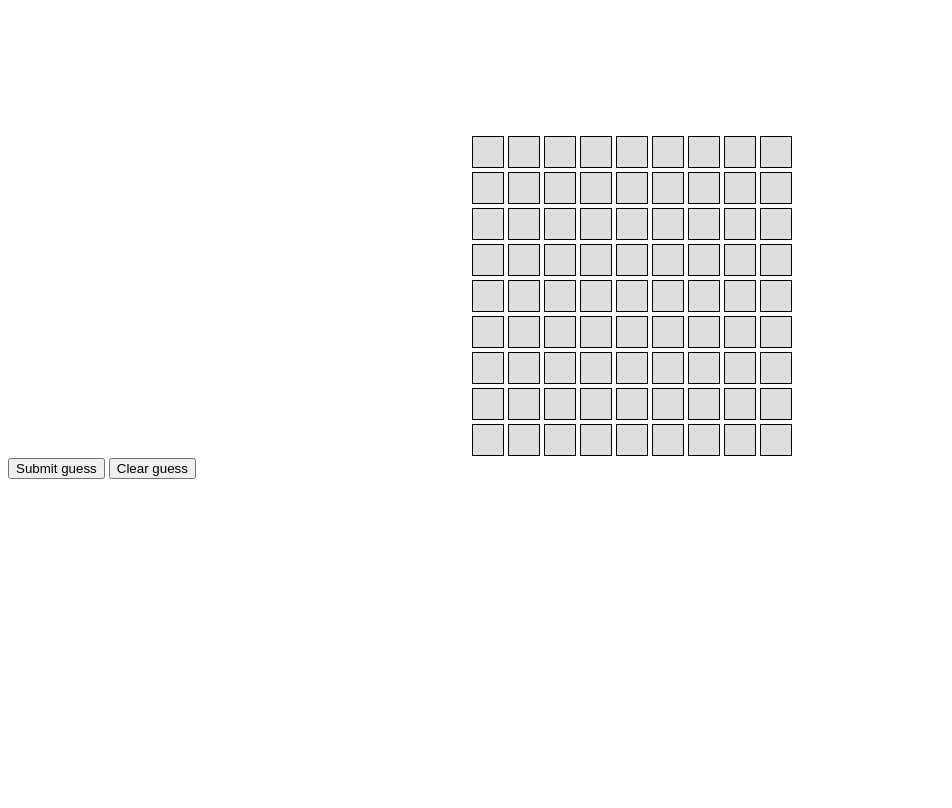
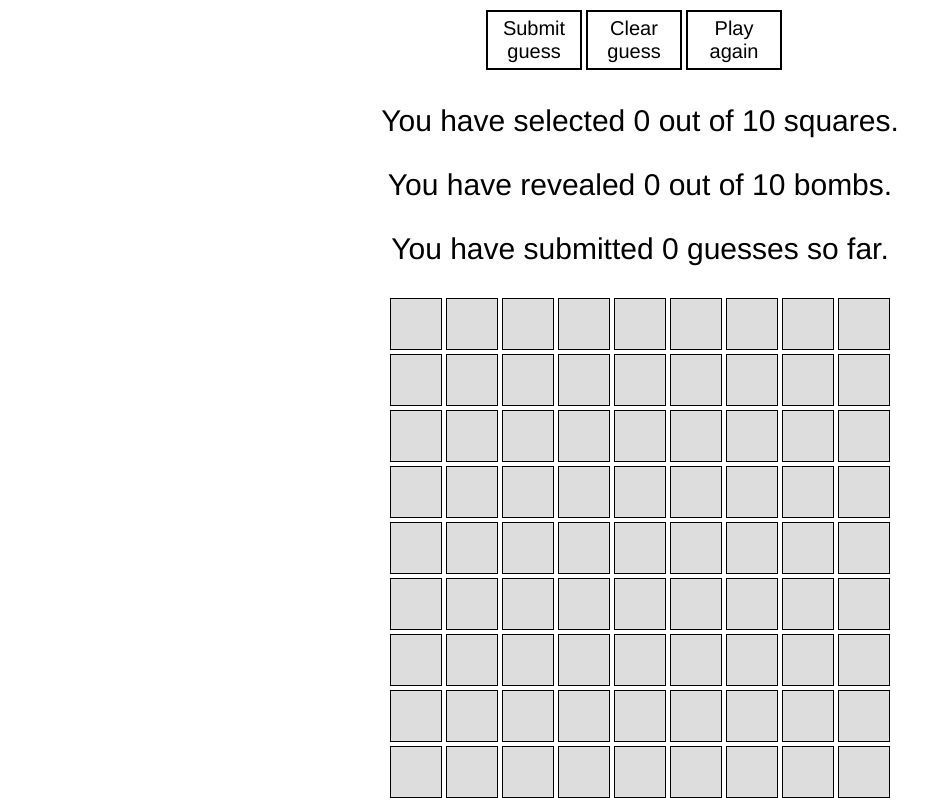
Before and after one commit to geoffrey-wu/minedle, a website: page index.html in a window 1280 px wide. Shown: the whole page, without its empty margins (0-952 px from the left). Drawn offline with Linux system fonts and the light colour scheme.

Commit message:
game logic and improved display

```diff
--- a/index.html
+++ b/index.html
@@ -8,110 +8,117 @@
 </head>
 
 <body>
+    <div id="buttons">
+        <button onclick="guess()">Submit guess</button>
+        <button onclick="clearGuess()">Clear guess</button>
+        <button onclick="reset()">Play again</button>
+    </div>
+
+    <p>You have selected <span id="numSelected"></span> out of <span id="totalGuesses"></span> squares.</p>
+    <p>You have revealed <span id="revealedBombs"></span> out of <span id="bombs"></span> bombs.</p>
+    <p>You have submitted <span id="turnNumber">0 guesses</span> so far.</p>
     <div id="board">
         <div class="row">
-            <div class="cell" isClicked='false' onclick="boardClick(this, 0, 0)"></div>
-            <div class="cell" isClicked='false' onclick="boardClick(this, 0, 1)"></div>
-            <div class="cell" isClicked='false' onclick="boardClick(this, 0, 2)"></div>
-            <div class="cell" isClicked='false' onclick="boardClick(this, 0, 3)"></div>
-            <div class="cell" isClicked='false' onclick="boardClick(this, 0, 4)"></div>
-            <div class="cell" isClicked='false' onclick="boardClick(this, 0, 5)"></div>
-            <div class="cell" isClicked='false' onclick="boardClick(this, 0, 6)"></div>
-            <div class="cell" isClicked='false' onclick="boardClick(this, 0, 7)"></div>
-            <div class="cell" isClicked='false' onclick="boardClick(this, 0, 8)"></div>
+            <div class="cell" id="0-0" onclick="boardClick(this, 0, 0)"></div>
+            <div class="cell" id="0-1" onclick="boardClick(this, 0, 1)"></div>
+            <div class="cell" id="0-2" onclick="boardClick(this, 0, 2)"></div>
+            <div class="cell" id="0-3" onclick="boardClick(this, 0, 3)"></div>
+            <div class="cell" id="0-4" onclick="boardClick(this, 0, 4)"></div>
+            <div class="cell" id="0-5" onclick="boardClick(this, 0, 5)"></div>
+            <div class="cell" id="0-6" onclick="boardClick(this, 0, 6)"></div>
+            <div class="cell" id="0-7" onclick="boardClick(this, 0, 7)"></div>
+            <div class="cell" id="0-8" onclick="boardClick(this, 0, 8)"></div>
         </div>
         <div class="row">
-            <div class="cell" isClicked='false' onclick="boardClick(this, 1, 0)"></div>
-            <div class="cell" isClicked='false' onclick="boardClick(this, 1, 1)"></div>
-            <div class="cell" isClicked='false' onclick="boardClick(this, 1, 2)"></div>
-            <div class="cell" isClicked='false' onclick="boardClick(this, 1, 3)"></div>
-            <div class="cell" isClicked='false' onclick="boardClick(this, 1, 4)"></div>
-            <div class="cell" isClicked='false' onclick="boardClick(this, 1, 5)"></div>
-            <div class="cell" isClicked='false' onclick="boardClick(this, 1, 6)"></div>
-            <div class="cell" isClicked='false' onclick="boardClick(this, 1, 7)"></div>
-            <div class="cell" isClicked='false' onclick="boardClick(this, 1, 8)"></div>
+            <div class="cell" id="1-0" onclick="boardClick(this, 1, 0)"></div>
+            <div class="cell" id="1-1" onclick="boardClick(this, 1, 1)"></div>
+            <div class="cell" id="1-2" onclick="boardClick(this, 1, 2)"></div>
+            <div class="cell" id="1-3" onclick="boardClick(this, 1, 3)"></div>
+            <div class="cell" id="1-4" onclick="boardClick(this, 1, 4)"></div>
+            <div class="cell" id="1-5" onclick="boardClick(this, 1, 5)"></div>
+            <div class="cell" id="1-6" onclick="boardClick(this, 1, 6)"></div>
+            <div class="cell" id="1-7" onclick="boardClick(this, 1, 7)"></div>
+            <div class="cell" id="1-8" onclick="boardClick(this, 1, 8)"></div>
         </div>
         <div class="row">
-            <div class="cell" isClicked='false' onclick="boardClick(this, 2, 0)"></div>
-            <div class="cell" isClicked='false' onclick="boardClick(this, 2, 1)"></div>
-            <div class="cell" isClicked='false' onclick="boardClick(this, 2, 2)"></div>
-            <div class="cell" isClicked='false' onclick="boardClick(this, 2, 3)"></div>
-            <div class="cell" isClicked='false' onclick="boardClick(this, 2, 4)"></div>
-            <div class="cell" isClicked='false' onclick="boardClick(this, 2, 5)"></div>
-            <div class="cell" isClicked='false' onclick="boardClick(this, 2, 6)"></div>
-            <div class="cell" isClicked='false' onclick="boardClick(this, 2, 7)"></div>
-            <div class="cell" isClicked='false' onclick="boardClick(this, 2, 8)"></div>
+            <div class="cell" id="2-0" onclick="boardClick(this, 2, 0)"></div>
+            <div class="cell" id="2-1" onclick="boardClick(this, 2, 1)"></div>
+            <div class="cell" id="2-2" onclick="boardClick(this, 2, 2)"></div>
+            <div class="cell" id="2-3" onclick="boardClick(this, 2, 3)"></div>
+            <div class="cell" id="2-4" onclick="boardClick(this, 2, 4)"></div>
+            <div class="cell" id="2-5" onclick="boardClick(this, 2, 5)"></div>
+            <div class="cell" id="2-6" onclick="boardClick(this, 2, 6)"></div>
+            <div class="cell" id="2-7" onclick="boardClick(this, 2, 7)"></div>
+            <div class="cell" id="2-8" onclick="boardClick(this, 2, 8)"></div>
         </div>
         <div class="row">
-            <div class="cell" isClicked='false' onclick="boardClick(this, 3, 0)"></div>
-            <div class="cell" isClicked='false' onclick="boardClick(this, 3, 1)"></div>
-            <div class="cell" isClicked='false' onclick="boardClick(this, 3, 2)"></div>
-            <div class="cell" isClicked='false' onclick="boardClick(this, 3, 3)"></div>
-            <div class="cell" isClicked='false' onclick="boardClick(this, 3, 4)"></div>
-            <div class="cell" isClicked='false' onclick="boardClick(this, 3, 5)"></div>
-            <div class="cell" isClicked='false' onclick="boardClick(this, 3, 6)"></div>
-            <div class="cell" isClicked='false' onclick="boardClick(this, 3, 7)"></div>
-            <div class="cell" isClicked='false' onclick="boardClick(this, 3, 8)"></div>
+            <div class="cell" id="3-0" onclick="boardClick(this, 3, 0)"></div>
+            <div class="cell" id="3-1" onclick="boardClick(this, 3, 1)"></div>
+            <div class="cell" id="3-2" onclick="boardClick(this, 3, 2)"></div>
+            <div class="cell" id="3-3" onclick="boardClick(this, 3, 3)"></div>
+            <div class="cell" id="3-4" onclick="boardClick(this, 3, 4)"></div>
+            <div class="cell" id="3-5" onclick="boardClick(this, 3, 5)"></div>
+            <div class="cell" id="3-6" onclick="boardClick(this, 3, 6)"></div>
+            <div class="cell" id="3-7" onclick="boardClick(this, 3, 7)"></div>
+            <div class="cell" id="3-8" onclick="boardClick(this, 3, 8)"></div>
         </div>
         <div class="row">
-            <div class="cell" isClicked='false' onclick="boardClick(this, 4, 0)"></div>
-            <div class="cell" isClicked='false' onclick="boardClick(this, 4, 1)"></div>
-            <div class="cell" isClicked='false' onclick="boardClick(this, 4, 2)"></div>
-            <div class="cell" isClicked='false' onclick="boardClick(this, 4, 3)"></div>
-            <div class="cell" isClicked='false' onclick="boardClick(this, 4, 4)"></div>
-            <div class="cell" isClicked='false' onclick="boardClick(this, 4, 5)"></div>
-            <div class="cell" isClicked='false' onclick="boardClick(this, 4, 6)"></div>
-            <div class="cell" isClicked='false' onclick="boardClick(this, 4, 7)"></div>
-            <div class="cell" isClicked='false' onclick="boardClick(this, 4, 8)"></div>
+            <div class="cell" id="4-0" onclick="boardClick(this, 4, 0)"></div>
+            <div class="cell" id="4-1" onclick="boardClick(this, 4, 1)"></div>
+            <div class="cell" id="4-2" onclick="boardClick(this, 4, 2)"></div>
+            <div class="cell" id="4-3" onclick="boardClick(this, 4, 3)"></div>
+            <div class="cell" id="4-4" onclick="boardClick(this, 4, 4)"></div>
+            <div class="cell" id="4-5" onclick="boardClick(this, 4, 5)"></div>
+            <div class="cell" id="4-6" onclick="boardClick(this, 4, 6)"></div>
+            <div class="cell" id="4-7" onclick="boardClick(this, 4, 7)"></div>
+            <div class="cell" id="4-8" onclick="boardClick(this, 4, 8)"></div>
         </div>
         <div class="row">
-            <div class="cell" isClicked='false' onclick="boardClick(this, 5, 0)"></div>
-            <div class="cell" isClicked='false' onclick="boardClick(this, 5, 1)"></div>
-            <div class="cell" isClicked='false' onclick="boardClick(this, 5, 2)"></div>
-            <div class="cell" isClicked='false' onclick="boardClick(this, 5, 3)"></div>
-            <div class="cell" isClicked='false' onclick="boardClick(this, 5, 4)"></div>
-            <div class="cell" isClicked='false' onclick="boardClick(this, 5, 5)"></div>
-            <div class="cell" isClicked='false' onclick="boardClick(this, 5, 6)"></div>
-            <div class="cell" isClicked='false' onclick="boardClick(this, 5, 7)"></div>
-            <div class="cell" isClicked='false' onclick="boardClick(this, 5, 8)"></div>
+            <div class="cell" id="5-0" onclick="boardClick(this, 5, 0)"></div>
+            <div class="cell" id="5-1" onclick="boardClick(this, 5, 1)"></div>
+            <div class="cell" id="5-2" onclick="boardClick(this, 5, 2)"></div>
+            <div class="cell" id="5-3" onclick="boardClick(this, 5, 3)"></div>
+            <div class="cell" id="5-4" onclick="boardClick(this, 5, 4)"></div>
+            <div class="cell" id="5-5" onclick="boardClick(this, 5, 5)"></div>
+            <div class="cell" id="5-6" onclick="boardClick(this, 5, 6)"></div>
+            <div class="cell" id="5-7" onclick="boardClick(this, 5, 7)"></div>
+            <div class="cell" id="5-8" onclick="boardClick(this, 5, 8)"></div>
         </div>
         <div class="row">
-            <div class="cell" isClicked='false' onclick="boardClick(this, 6, 0)"></div>
-            <div class="cell" isClicked='false' onclick="boardClick(this, 6, 1)"></div>
-            <div class="cell" isClicked='false' onclick="boardClick(this, 6, 2)"></div>
-            <div class="cell" isClicked='false' onclick="boardClick(this, 6, 3)"></div>
-            <div class="cell" isClicked='false' onclick="boardClick(this, 6, 4)"></div>
-            <div class="cell" isClicked='false' onclick="boardClick(this, 6, 5)"></div>
-            <div class="cell" isClicked='false' onclick="boardClick(this, 6, 6)"></div>
-            <div class="cell" isClicked='false' onclick="boardClick(this, 6, 7)"></div>
-            <div class="cell" isClicked='false' onclick="boardClick(this, 6, 8)"></div>
+            <div class="cell" id="6-0" onclick="boardClick(this, 6, 0)"></div>
+            <div class="cell" id="6-1" onclick="boardClick(this, 6, 1)"></div>
+            <div class="cell" id="6-2" onclick="boardClick(this, 6, 2)"></div>
+            <div class="cell" id="6-3" onclick="boardClick(this, 6, 3)"></div>
+            <div class="cell" id="6-4" onclick="boardClick(this, 6, 4)"></div>
+            <div class="cell" id="6-5" onclick="boardClick(this, 6, 5)"></div>
+            <div class="cell" id="6-6" onclick="boardClick(this, 6, 6)"></div>
+            <div class="cell" id="6-7" onclick="boardClick(this, 6, 7)"></div>
+            <div class="cell" id="6-8" onclick="boardClick(this, 6, 8)"></div>
         </div>
         <div class="row">
-            <div class="cell" isClicked='false' onclick="boardClick(this, 7, 0)"></div>
-            <div class="cell" isClicked='false' onclick="boardClick(this, 7, 1)"></div>
-            <div class="cell" isClicked='false' onclick="boardClick(this, 7, 2)"></div>
-            <div class="cell" isClicked='false' onclick="boardClick(this, 7, 3)"></div>
-            <div class="cell" isClicked='false' onclick="boardClick(this, 7, 4)"></div>
-            <div class="cell" isClicked='false' onclick="boardClick(this, 7, 5)"></div>
-            <div class="cell" isClicked='false' onclick="boardClick(this, 7, 6)"></div>
-            <div class="cell" isClicked='false' onclick="boardClick(this, 7, 7)"></div>
-            <div class="cell" isClicked='false' onclick="boardClick(this, 7, 8)"></div>
+            <div class="cell" id="7-0" onclick="boardClick(this, 7, 0)"></div>
+            <div class="cell" id="7-1" onclick="boardClick(this, 7, 1)"></div>
+            <div class="cell" id="7-2" onclick="boardClick(this, 7, 2)"></div>
+            <div class="cell" id="7-3" onclick="boardClick(this, 7, 3)"></div>
+            <div class="cell" id="7-4" onclick="boardClick(this, 7, 4)"></div>
+            <div class="cell" id="7-5" onclick="boardClick(this, 7, 5)"></div>
+            <div class="cell" id="7-6" onclick="boardClick(this, 7, 6)"></div>
+            <div class="cell" id="7-7" onclick="boardClick(this, 7, 7)"></div>
+            <div class="cell" id="7-8" onclick="boardClick(this, 7, 8)"></div>
         </div>
         <div class="row">
-            <div class="cell" isClicked='false' onclick="boardClick(this, 8, 0)"></div>
-            <div class="cell" isClicked='false' onclick="boardClick(this, 8, 1)"></div>
-            <div class="cell" isClicked='false' onclick="boardClick(this, 8, 2)"></div>
-            <div class="cell" isClicked='false' onclick="boardClick(this, 8, 3)"></div>
-            <div class="cell" isClicked='false' onclick="boardClick(this, 8, 4)"></div>
-            <div class="cell" isClicked='false' onclick="boardClick(this, 8, 5)"></div>
-            <div class="cell" isClicked='false' onclick="boardClick(this, 8, 6)"></div>
-            <div class="cell" isClicked='false' onclick="boardClick(this, 8, 7)"></div>
-            <div class="cell" isClicked='false' onclick="boardClick(this, 8, 8)"></div>
+            <div class="cell" id="8-0" onclick="boardClick(this, 8, 0)"></div>
+            <div class="cell" id="8-1" onclick="boardClick(this, 8, 1)"></div>
+            <div class="cell" id="8-2" onclick="boardClick(this, 8, 2)"></div>
+            <div class="cell" id="8-3" onclick="boardClick(this, 8, 3)"></div>
+            <div class="cell" id="8-4" onclick="boardClick(this, 8, 4)"></div>
+            <div class="cell" id="8-5" onclick="boardClick(this, 8, 5)"></div>
+            <div class="cell" id="8-6" onclick="boardClick(this, 8, 6)"></div>
+            <div class="cell" id="8-7" onclick="boardClick(this, 8, 7)"></div>
+            <div class="cell" id="8-8" onclick="boardClick(this, 8, 8)"></div>
         </div>
     </div>
 
-    <button onclick="guess()">Submit guess</button>
-    <button onclick="clearGuess()">Clear guess</button>
     <script src="script.js"></script>
 </body>
 
--- a/script.js
+++ b/script.js
@@ -1,51 +1,162 @@
 const size = 9;
 const bombs = 10;
+const totalGuesses = 10;
+
+var numSelected = 0;
+var revealedBombs = 0;
+var turnNumber = 0;
 
 /**
  * represents the board
  * 0 = empty
  * 1 = guess
- * 2 = bomb
- * 3 = revealed
+ * 2 = revealed
  */
-var board = Array(size).fill(0).map(x => Array(size).fill(0))
+var boardGuesses = Array(size).fill(0).map(x => Array(size).fill(0))
+
+/**
+ * 1 = bomb, 0 = empty
+ */
+var board = Array(size).fill(0).map(x => Array(size).fill(0));
+var cells = document.getElementsByClassName('cell');
+
+window.onload = () => {
+    generateBoard();
+
+    document.getElementById('numSelected').innerHTML = numSelected;
+    document.getElementById('totalGuesses').innerHTML = totalGuesses;
+
+    document.getElementById('revealedBombs').innerHTML = revealedBombs;
+    document.getElementById('bombs').innerHTML = bombs;
+}
+
+function generateBoard() {
+    var count = 0;
+    while (count < bombs) {
+        var row = Math.floor(Math.random() * size);
+        var col = Math.floor(Math.random() * size);
+        if (board[row][col] != 1) {
+            board[row][col] = 1;
+            count++;
+        }
+    }
+}
+
+function revealSquares(row, col) {
+    // check bounds on row and col
+    if (row < 0 || row >= size || col < 0 || col >= size) return;
+
+    document.getElementById(`${row}-${col}`).revealed = true;
+
+    // if the square is a bomb
+    if (board[row][col] === 1) {
+        revealedBombs++;
+        document.getElementById(`${row}-${col}`).style.backgroundColor = '#000000';
+        return;
+    }
+
+    document.getElementById(`${row}-${col}`).style.backgroundColor = "#ffffff";
+    var numAdjacentBombs = 0;
+    if (row > 0) if (board[row - 1][col] === 1) numAdjacentBombs++;
+    if (col > 0) if (board[row][col - 1] === 1) numAdjacentBombs++;
+    if (row < size - 1) if (board[row + 1][col] === 1) numAdjacentBombs++;
+    if (col < size - 1) if (board[row][col + 1] === 1) numAdjacentBombs++;
+
+    if (numAdjacentBombs > 0) {
+        document.getElementById(`${row}-${col}`).innerHTML = numAdjacentBombs;
+        return;
+    } else {
+        if (row > 0) {
+            if (!document.getElementById(`${row - 1}-${col}`).revealed) {
+                revealSquares(row - 1, col);
+            }
+        }
+        if (col > 0) {
+            if (!document.getElementById(`${row}-${col - 1}`).revealed) {
+                revealSquares(row, col - 1);
+            }
+        }
+        if (row < size - 1) {
+            if (!document.getElementById(`${row + 1}-${col}`).revealed) {
+                revealSquares(row + 1, col);
+            }
+        }
+        if (col < size - 1) {
+            if (!document.getElementById(`${row}-${col + 1}`).revealed) {
+                revealSquares(row, col + 1);
+            }
+        }
+    }
+}
 
 function boardClick(e, row, col) {
-    if (e.isClicked) {
+    if (e.revealed) return;
+
+    if (e.clicked) {
         e.style.backgroundColor = '#dddddd';
-        board[row][col] = 0;
+        boardGuesses[row][col] = 0;
+        numSelected--;
     } else {
+        if (numSelected >= 10) return;
+
         e.style.backgroundColor = '#00ff00';
-        board[row][col] = 1;
+        boardGuesses[row][col] = 1;
+        numSelected++;
     }
-    e.isClicked = !e.isClicked;
+    e.clicked = !e.clicked;
+
+    document.getElementById('numSelected').innerHTML = numSelected;
 }
 
 function guess() {
-    var numGuesses = 0;
+    if (numSelected != totalGuesses - revealedBombs) {
+        window.alert('Make sure to guess ' + (totalGuesses - revealedBombs - numSelected) + ' more bombs');
+        return;
+    }
+
     for (var i = 0; i < size; i++) {
         for (var j = 0; j < size; j++) {
-            if (board[i][j] == 1) {
-                console.log(i, j);
-                numGuesses++;
+            if (boardGuesses[i][j] === 1) {
+                boardGuesses[i][j] = 2;
+                revealSquares(i, j);
             }
         }
     }
-    if (numGuesses != bombs) {
-        window.alert('Make sure to guess ' + (bombs - numGuesses) + ' more bombs');
+
+    numSelected = 0;
+    document.getElementById('numSelected').innerHTML = 0;
+    document.getElementById('totalGuesses').innerHTML = totalGuesses - revealedBombs;
+
+    document.getElementById('revealedBombs').innerHTML = revealedBombs;
+
+    turnNumber++;
+    document.getElementById('turnNumber').innerHTML = turnNumber + ' guess' + (turnNumber == 1 ? '' : 'es');
+
+    if (revealedBombs == bombs) {
+        window.alert('You win!');
     }
 }
 
 function clearGuess() {
     var allCells = document.getElementsByClassName('cell');
     for (let e of allCells) {
+        if (e.revealed) continue;
         e.style.backgroundColor = '#dddddd';
-        e.isClicked = false;
-    }
-
-    for (var i = 0; i < size; i++) {
-        for (var j = 0; j < size; j++) {
-            board[i][j] = 0;
-        }
+        e.clicked = false;
     }
 }
+
+function reset() {
+    board = Array(size).fill(0).map(x => Array(size).fill(0));
+    boardGuesses = Array(size).fill(0).map(x => Array(size).fill(0));
+    revealedBombs = 0;
+    generateBoard();
+
+    var allCells = document.getElementsByClassName('cell');
+    for (let e of allCells) {
+        e.revealed = false;
+        e.style.backgroundColor = '#dddddd';
+        e.clicked = false;
+        e.innerHTML = '';
+    }
+}
--- a/style.css
+++ b/style.css
@@ -1,18 +1,47 @@
+* {
+    font-family: Helvetica, sans-serif;
+    font-size: 0px;
+}
+
+p, p span {
+    font-size: 30px;
+    text-align: center;
+}
+
+button {
+    width: 96px;
+    height: 60px;
+    font-size: 20px;
+    background-color: #ffffff;
+    border: 2px solid #000000;
+    margin: 2px;
+}
+
+button:hover {
+    background-color: #dddddd;
+}
+
+#buttons {
+    width: 312px;
+    height: 66px;
+    margin: auto;
+}
+
 .cell {
-    width: 30px;
-    height: 30px;
+    width: 50px;
+    height: 50px;
     background-color: #dddddd;
     border: 1px solid #000000;
     display: inline-block;
     margin: 2px;
-}
-
-.row {
-    display: flex;
+    font-size: 20px;
+    vertical-align: middle;
+    line-height: 40px;
+    text-align: center;
 }
 
 #board {
-    width: 340px;
-    padding-top: 10%;
+    width: 504px;
+    /* padding-top: 40px; */
     margin: auto;
 }
```
